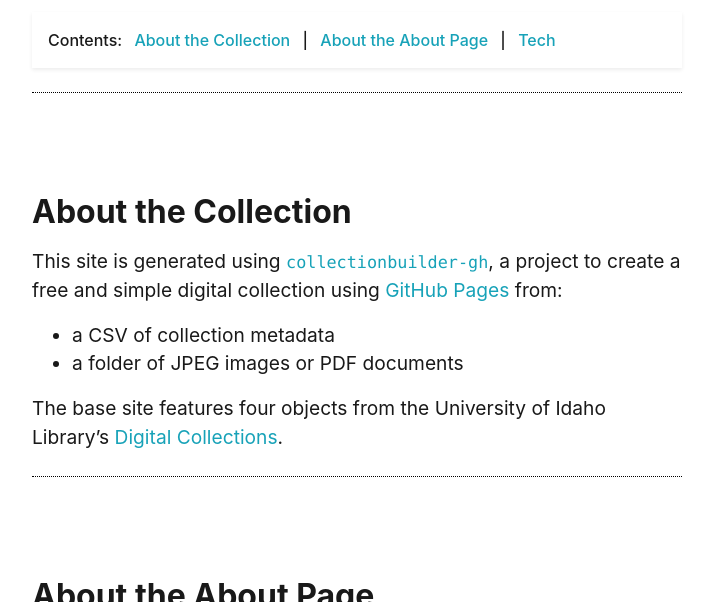
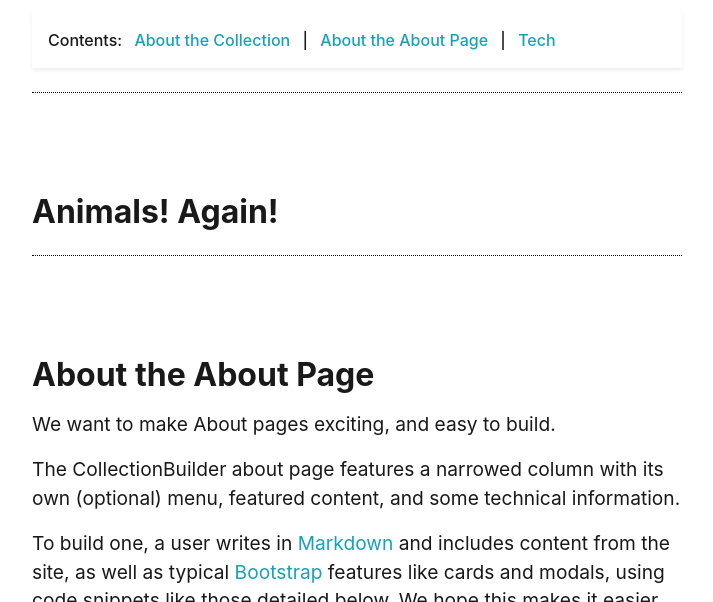
Before and after one commit to jkcronin/animalsagain2, a Jekyll site: the page built from pages/about.md, in a window 1280 px wide and 900 px high, cut to the strip 298-900 px from the top of the window. Shown: the whole strip, without its empty margins (283-996 px from the left). Built offline with Jekyll 4.4.1, drawn with Linux system fonts in a browser that asks for light colours.

Commit message:
Update about.md

```diff
--- a/pages/about.md
+++ b/pages/about.md
@@ -12,14 +12,6 @@
 
 {% include feature/nav-menu.html sections="About the Collection;About the About Page" %}
 
-## About the Collection
-
-This site is generated using [`collectionbuilder-gh`](https://collectionbuilding.github.io/gh/), a project to create a free and simple digital collection using [GitHub Pages](https://pages.github.com/) from:
-
-- a CSV of collection metadata
-- a folder of JPEG images or PDF documents
-
-The base site features four objects from the University of Idaho Library's [Digital Collections](https://www.lib.uidaho.edu/digital).
-
+## Animals! Again!
 <!-- IMPORTANT!!! DELETE this comment and the include below when you are finished editing this page for your collection. The include below introduces about page features. They will show up on your collection's about page until you delete it.  -->
 {% include feature/abouttheabout.md %}
```
